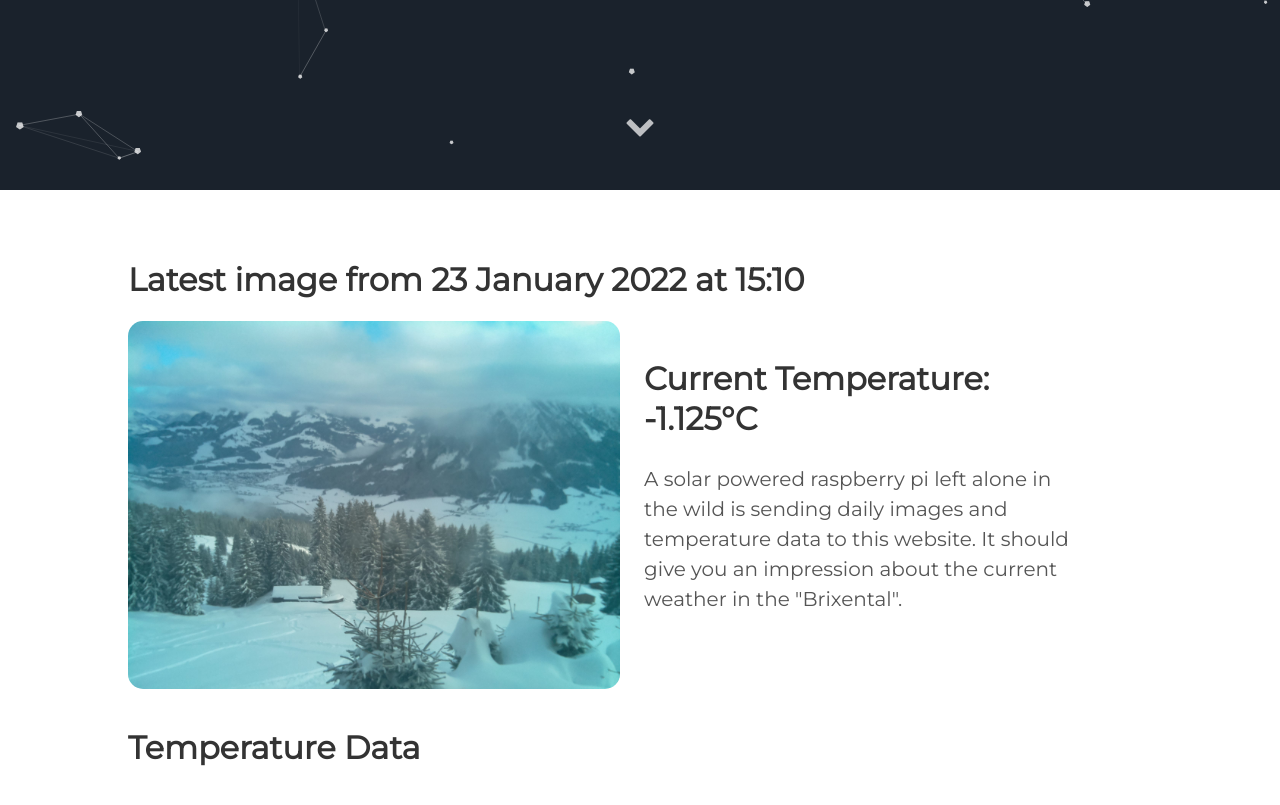
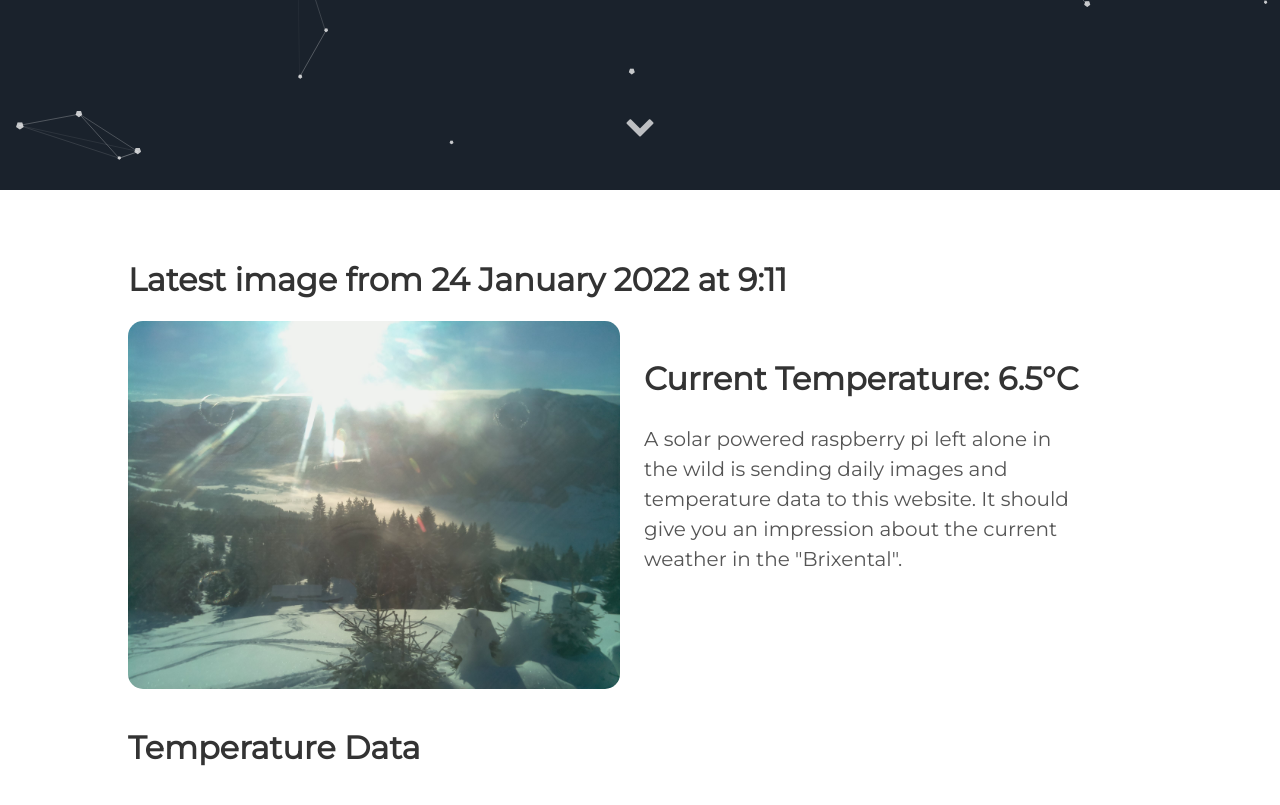
Before and after one commit to vektorious/vektorious.github.io, a Jekyll site: the page built from resources/huette.md, in a window 1280 px wide and 900 px high, scrolled down 710 px. Shown: the top 805 px of the window. Built offline with Jekyll 4.4.1, drawn with Linux system fonts in a browser that asks for light colours.

Commit message:
I'm a bot beep boop

```diff
--- a/resources/huette.md
+++ b/resources/huette.md
@@ -6,13 +6,13 @@ image: '/assets/img/'
 description: 'Live image from the Austrian alps'
 twitter_text: ' '
 ---
-## Latest image from 23 January 2022 at 15:10
+## Latest image from 24 January 2022 at  9:11
 <div class="huette">
   <div class="huette-image">
     <img src="{{ "/assets/img/huette.jpg" | prepend: site.baseurl }}">
   </div>
   <div class="huette-text">
-        <h2>Current Temperature: -1.125°C</h2>
+        <h2>Current Temperature: 6.5°C</h2>
         <p>A solar powered raspberry pi left alone in the wild is sending daily images and temperature data to this website. It should give you an impression about the current weather in the "Brixental".</p>
 
   </div>
```
Also changed, not shown: rpi-script/2022-01-24_090935.txt (renamed from rpi-script/2022-01-23_150934.txt, +5 -5 lines), rpi-script/huette.md (+2 -2 lines), assets/img/huette.jpg, assets/img/temp_plot.png, rpi-script/temp_plot.png, 1 other file.
